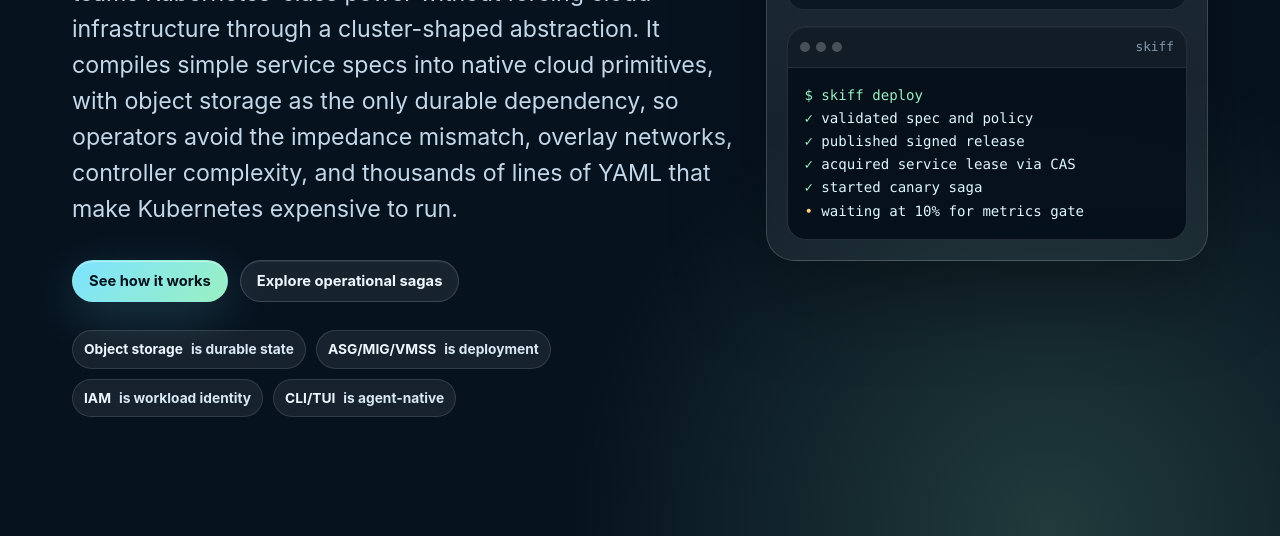
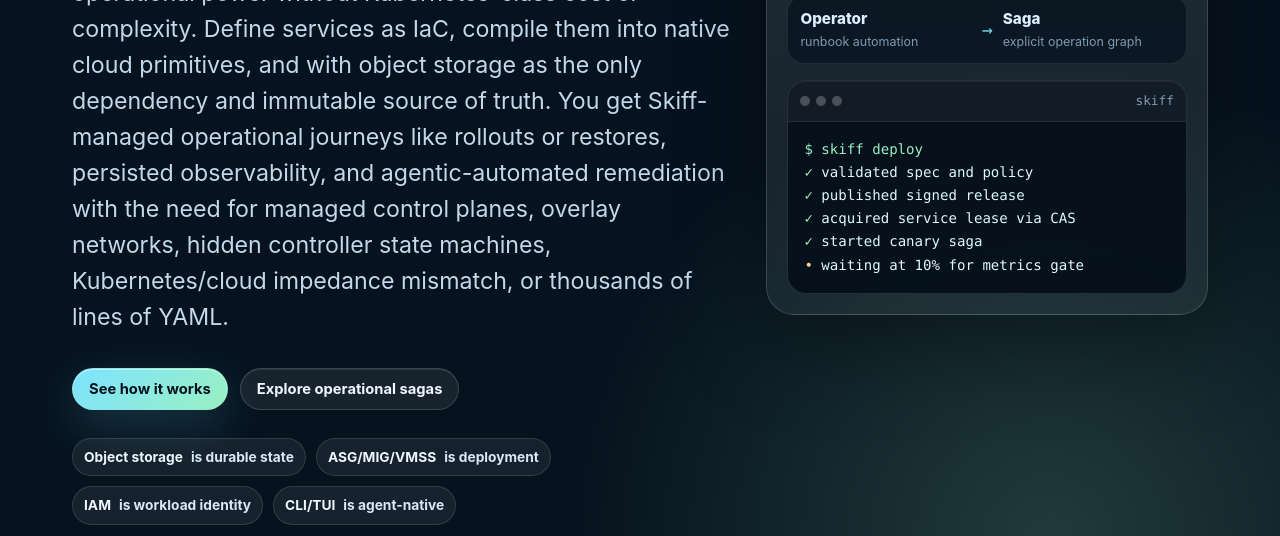
Before and after one commit to s1liconcow/skiff, a plain HTML site: page site/index.html in a window 1280 px wide. Shown: the part 634-1170 px from the top of the page. Drawn offline with Linux system fonts and the light colour scheme.

Commit message:
refine pitch

```diff
--- a/site/index.html
+++ b/site/index.html
@@ -635,7 +635,8 @@
           <div class="eyebrow"><span class="pulse"></span> Clusterless operations for native cloud teams</div>
           <h1><span class="gradient-text">The VM is the pod.</span><br/>The cloud is the control plane.</h1>
           <p class="hero-subtitle">
-            Skiff is a deployment and operations platform that gives teams Kubernetes-class power without forcing cloud infrastructure through a cluster-shaped abstraction. It compiles simple service specs into native cloud primitives, with object storage as the only durable dependency, so operators avoid the impedance mismatch, overlay networks, controller complexity, and thousands of lines of YAML that make Kubernetes expensive to run.
+            Skiff gives teams Kubernetes-class deployment and operational power without Kubernetes-class cost or complexity. Define services as IaC, compile them into native cloud primitives, and with object storage as the only dependency and immutable source of truth. You get Skiff-managed operational journeys like rollouts or restores, persisted observability, and agentic-automated remediation with the need for managed control planes, overlay networks, hidden controller state machines, Kubernetes/cloud impedance mismatch, or thousands of lines of YAML.
+          </p>
           <div class="hero-actions">
             <a class="btn primary" href="#architecture">See how it works</a>
             <a class="btn" href="#sagas">Explore operational sagas</a>
```
